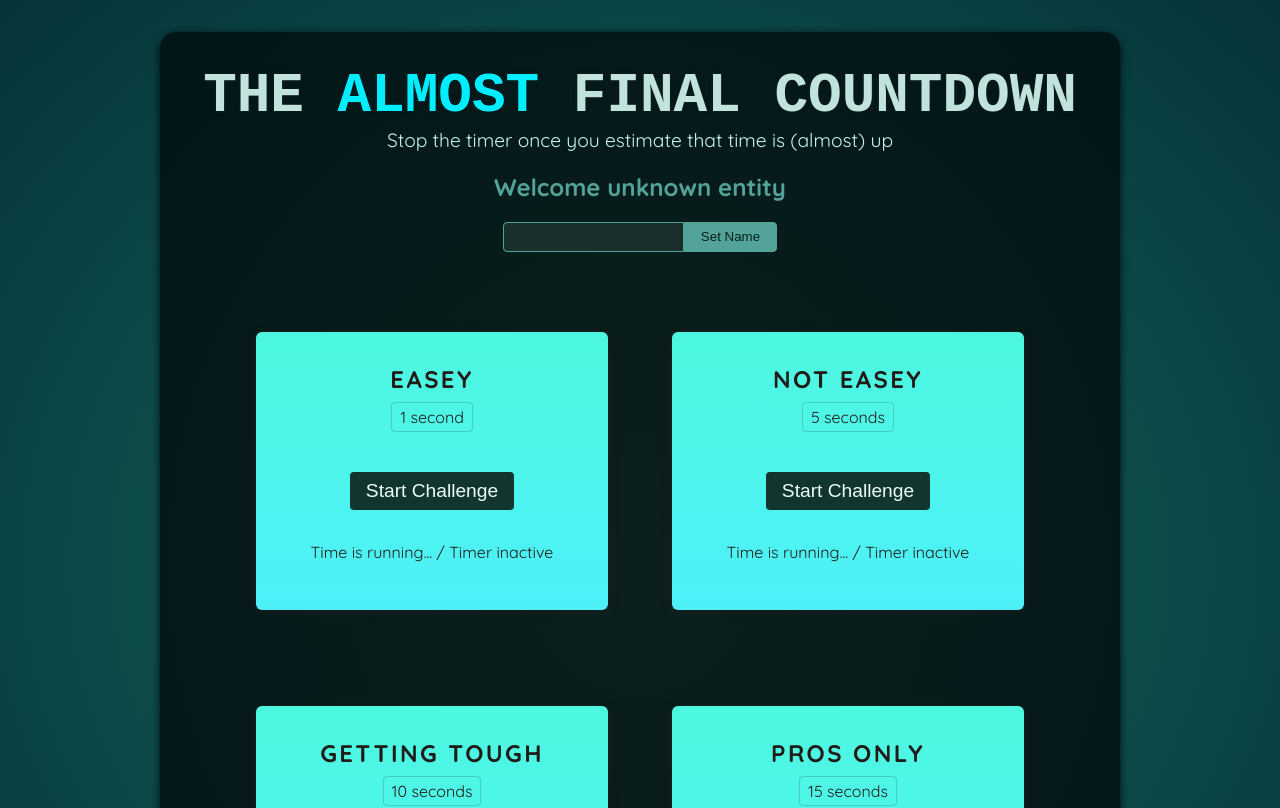
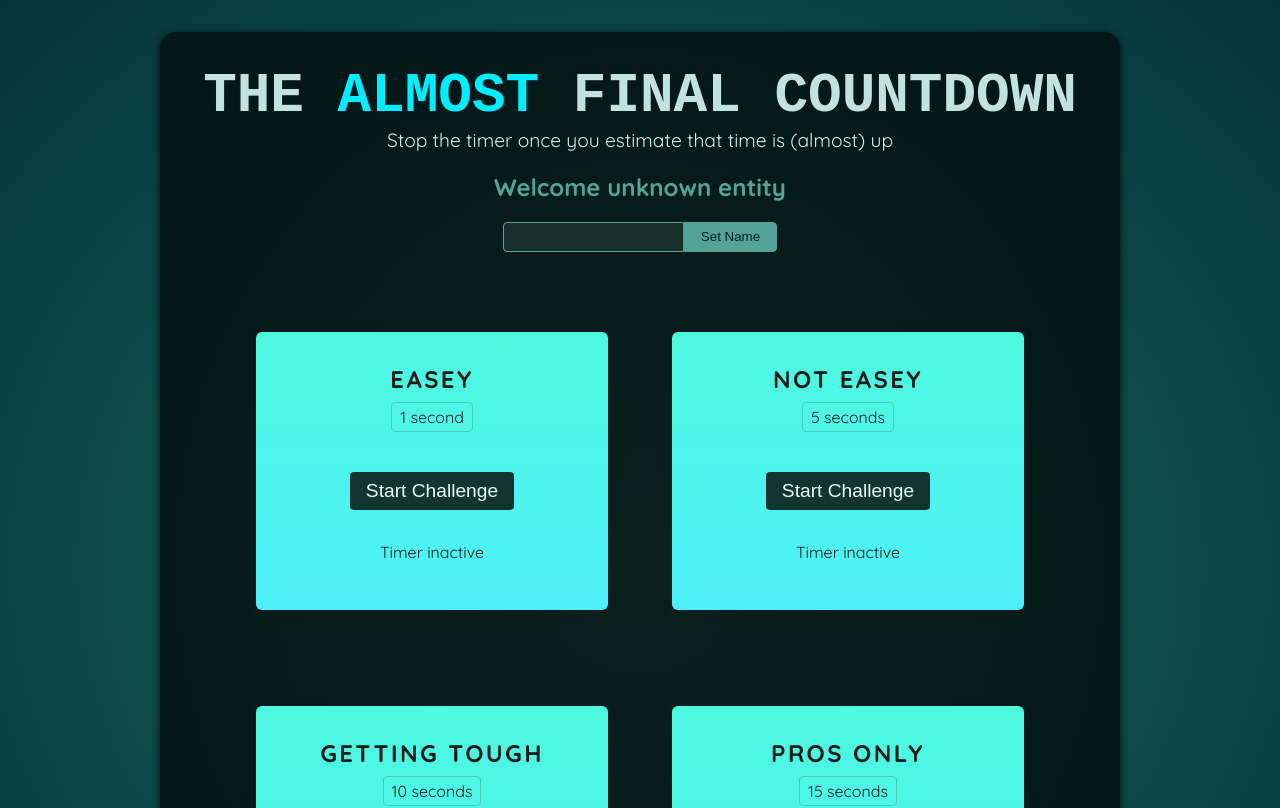
Before and after one commit to xhyasar/countdown-project, a React (Vite) app: page / in a window 1280 px wide. Shown: the top 808 px of the page. Built offline with nearby package versions, Linux system fonts and the light colour scheme; a web font is replaced by a local one.

Commit message:
Implement timer functionality in TimerChallenge component

```diff
--- a/src/components/TimerChallenge.jsx
+++ b/src/components/TimerChallenge.jsx
@@ -1,16 +1,36 @@
+import {useRef, useState} from "react";
+
+//let timer;
 export default function TimerChallenge({title, targetTime}) {
+    const timer = useRef();
+    const [timerStarted, setTimerStarted] = useState(false);
+    const [timerExpired, setTimerExpired] = useState(false);
+
+    function handleStart() {
+        timer.current = setTimeout(() => {
+            setTimerExpired(true);
+        }, targetTime * 1000);
+
+        setTimerStarted(true);
+    }
+
+    function handleStop() {
+        clearTimeout(timer.current);
+    }
+
     return <section className="challenge">
         <h2>{title}</h2>
+        {timerExpired && <p>You lost!</p>}
         <p className="challenge-time">
             {targetTime} second{targetTime > 1 ? 's' : ''}
         </p>
         <p>
-            <button>
-                Start Challenge
+            <button onClick={timerStarted ? handleStop : handleStart}>
+                {timerStarted ? 'Stop' : 'Start'} Challenge
             </button>
         </p>
-        <p className="">
-            Time is running... / Timer inactive
+        <p className={timerStarted ? 'active' : undefined}>
+            {timerStarted ? 'Time is running...' : 'Timer inactive'}
         </p>
     </section>
 }
```
